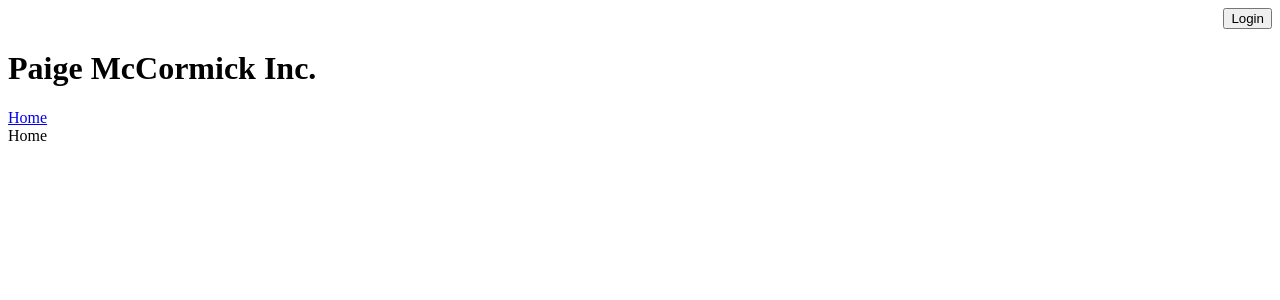
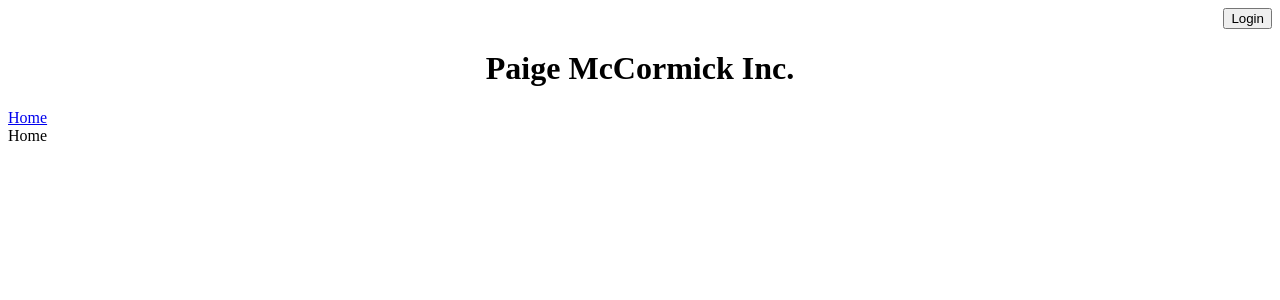
Before and after one commit to emccormick16/PaigeSite, a React app: page / in a window 1280 px wide. Shown: the top 300 px of the page. Built offline with nearby package versions, Linux system fonts and the light colour scheme; the HTML template or start-up script is replaced by a standard one.

Commit message:
added css

```diff
--- a/src/components/App.tsx
+++ b/src/components/App.tsx
@@ -46,7 +46,7 @@ const App = () => {
           </Link>
         )}
       </div>
-      <h1>Paige McCormick Inc.</h1>
+      <h1 className="header">Paige McCormick Inc.</h1>
       <div>
         <nav>
           <Link to="/">Home</Link>
--- a/src/components/app.css
+++ b/src/components/app.css
@@ -4,3 +4,8 @@
   justify-content: right;
   align-items: baseline;
 }
+
+.header {
+  justify-content: center;
+  display: flex;
+}
--- a/static/styles.css
+++ b/static/styles.css
@@ -1,5 +1,5 @@
 body {
-  font-family: verdana;
+  font-family: Georgia, serif;
 }
 
 form {
```
Also changed, not shown: 2 other files (tests, documents, lock files or other folders).
